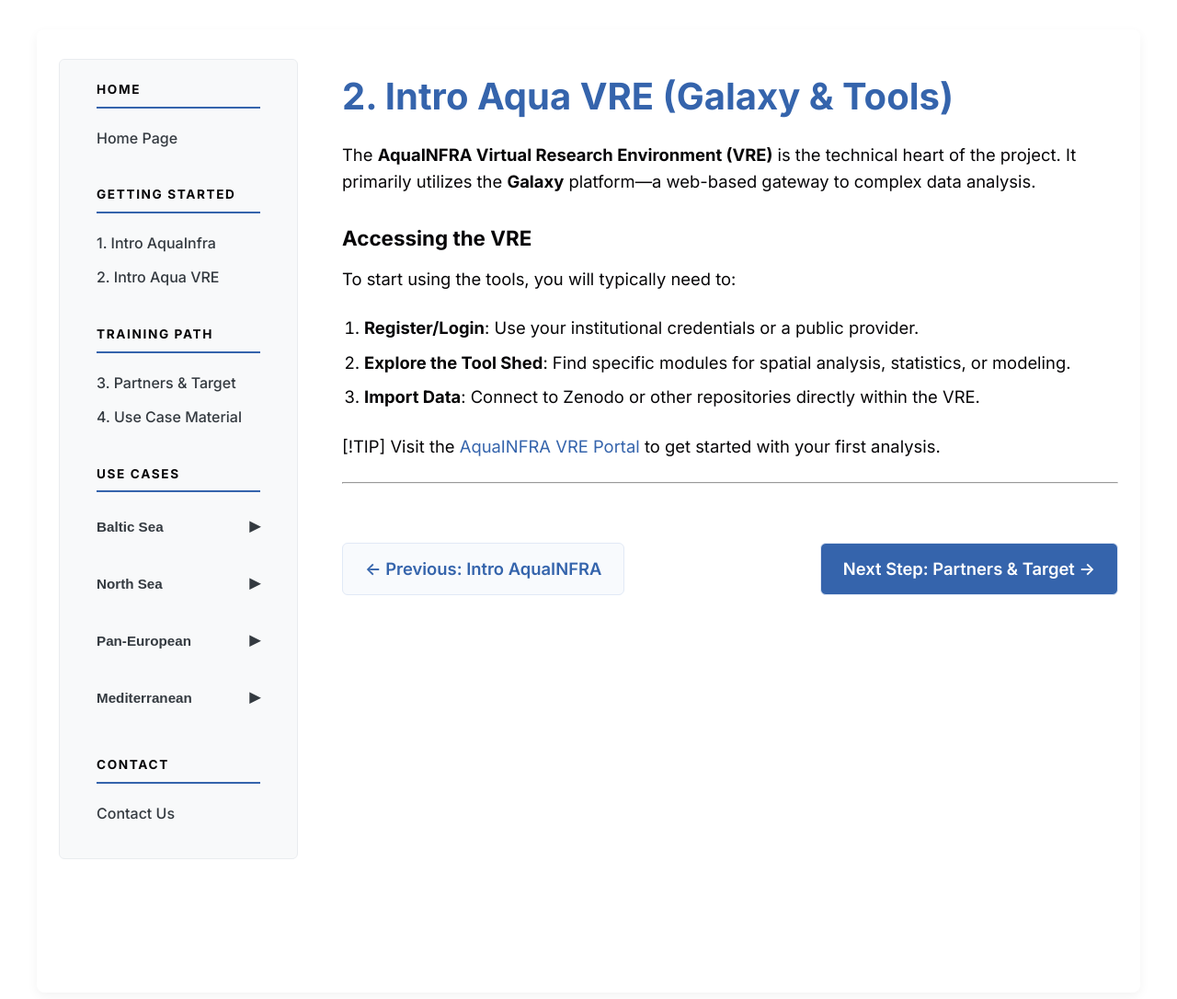
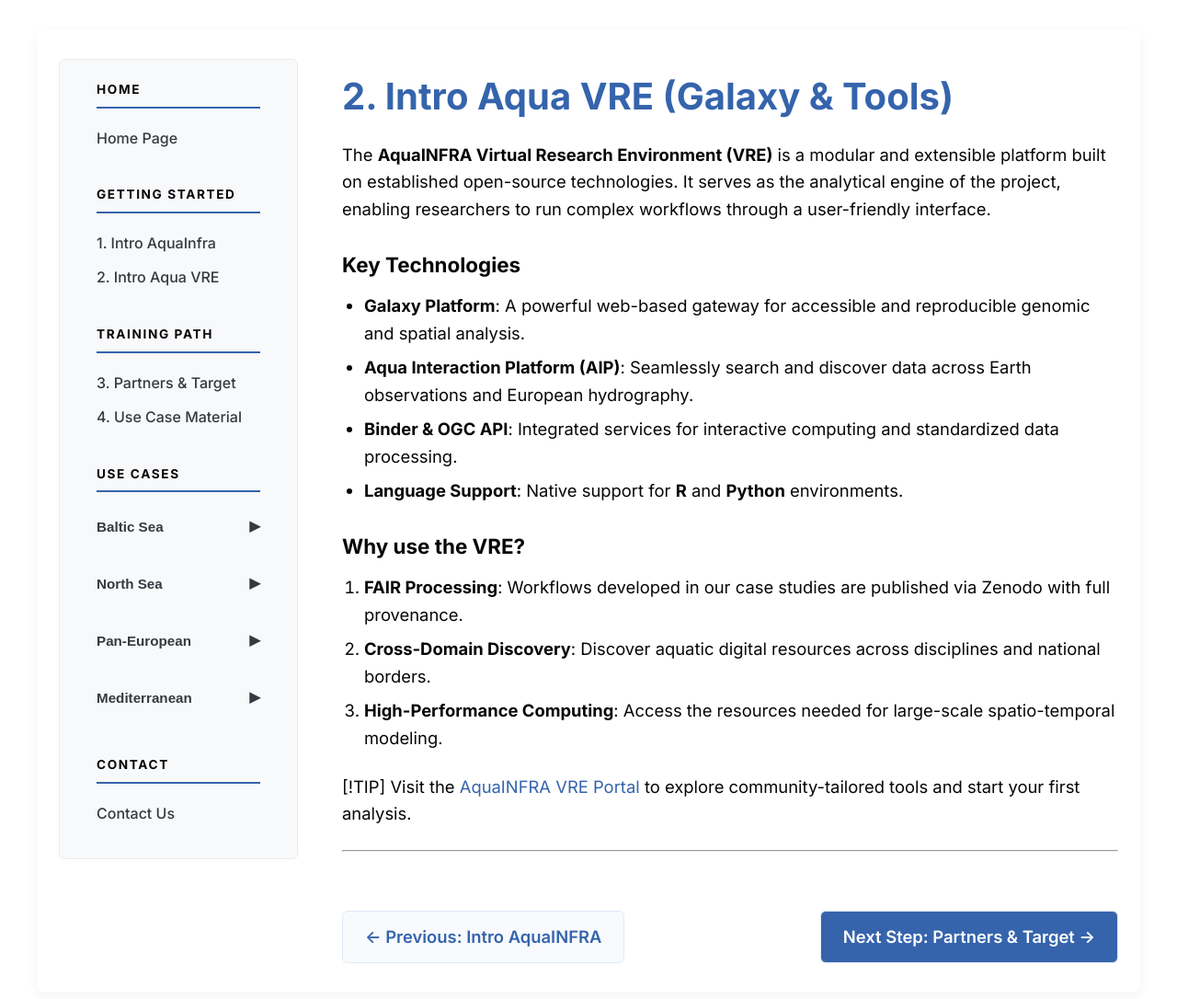
Before and after one commit to Mehrad1994/AquaINFRA_Training_Handbooks, a Jekyll site: the page built from docs/vre.md, in a window 1280 px wide and 1111 px high. Shown: the top 1086 px of the window at 92% size. Built offline with Jekyll 4.4.1, drawn with Linux system fonts in a browser that asks for light colours.

Commit message:
Enrich 4-step learning path with accurate official details and technical VRE specifications

```diff
--- a/docs/vre.md
+++ b/docs/vre.md
@@ -5,16 +5,21 @@ title: 2. Intro Aqua VRE (Galaxy)
 
 # 2. Intro Aqua VRE (Galaxy & Tools)
 
-The **AquaINFRA Virtual Research Environment (VRE)** is the technical heart of the project. It primarily utilizes the **Galaxy** platform—a web-based gateway to complex data analysis.
+The **AquaINFRA Virtual Research Environment (VRE)** is a modular and extensible platform built on established open-source technologies. It serves as the analytical engine of the project, enabling researchers to run complex workflows through a user-friendly interface.
 
-### Accessing the VRE
-To start using the tools, you will typically need to:
-1.  **Register/Login**: Use your institutional credentials or a public provider.
-2.  **Explore the Tool Shed**: Find specific modules for spatial analysis, statistics, or modeling.
-3.  **Import Data**: Connect to Zenodo or other repositories directly within the VRE.
+### Key Technologies
+- **Galaxy Platform**: A powerful web-based gateway for accessible and reproducible genomic and spatial analysis.
+- **Aqua Interaction Platform (AIP)**: Seamlessly search and discover data across Earth observations and European hydrography.
+- **Binder & OGC API**: Integrated services for interactive computing and standardized data processing.
+- **Language Support**: Native support for **R** and **Python** environments.
+
+### Why use the VRE?
+1.  **FAIR Processing**: Workflows developed in our case studies are published via Zenodo with full provenance.
+2.  **Cross-Domain Discovery**: Discover aquatic digital resources across disciplines and national borders.
+3.  **High-Performance Computing**: Access the resources needed for large-scale spatio-temporal modeling.
 
 > [!TIP]
-> Visit the [AquaINFRA VRE Portal](https://vre.aquainfra.eu) to get started with your first analysis.
+> Visit the [AquaINFRA VRE Portal](https://vre.aquainfra.eu) to explore community-tailored tools and start your first analysis.
 
 ---
 
```
Also changed, not shown: docs/intro.md (+9 -6 lines), docs/partners.md (+9 -7 lines), docs/trainings.md (+7 -1 lines).
